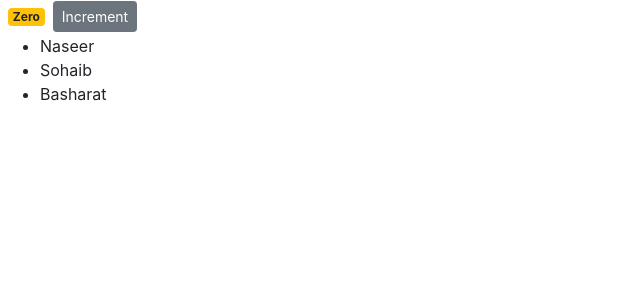
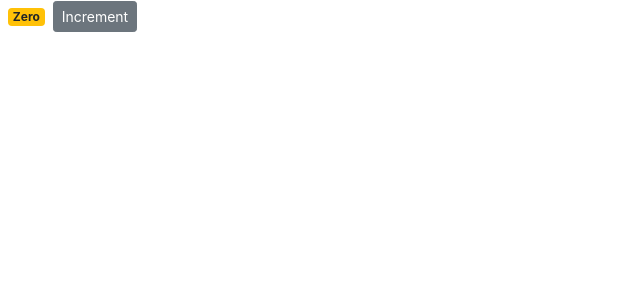
Before and after one commit to naseeraslam/my-first-react-app, a React (Create React App) app: page / in a window 1280 px wide. Shown: the top 300 px of the page, without its empty margins (0-640 px from the left). Built offline with nearby package versions, Linux system fonts and the light colour scheme.

Commit message:
Event handling in react

```diff
--- a/src/components/counter.jsx
+++ b/src/components/counter.jsx
@@ -3,19 +3,23 @@
 class Counter extends Component {
   state = {
     count: 0,
-    tags: ["Naseer", "Sohaib", "Basharat"],
+  };
+
+  handleIncrement = (id) => {
+    console.log(id);
+    this.setState({ count: this.state.count + 1 });
   };
 
   render() {
     return (
       <div>
         <span className={this.getBadgeClasses()}>{this.formatCount()}</span>
-        <button className="btn btn-secondary btn-sm">Increment</button>
-        <ul>
-          {this.state.tags.map((tag) => (
-            <li key={tag}>{tag} </li>
-          ))}
-        </ul>
+        <button
+          onClick={() => this.handleIncrement(1)}
+          className="btn btn-secondary btn-sm"
+        >
+          Increment
+        </button>
       </div>
     );
   }
```
